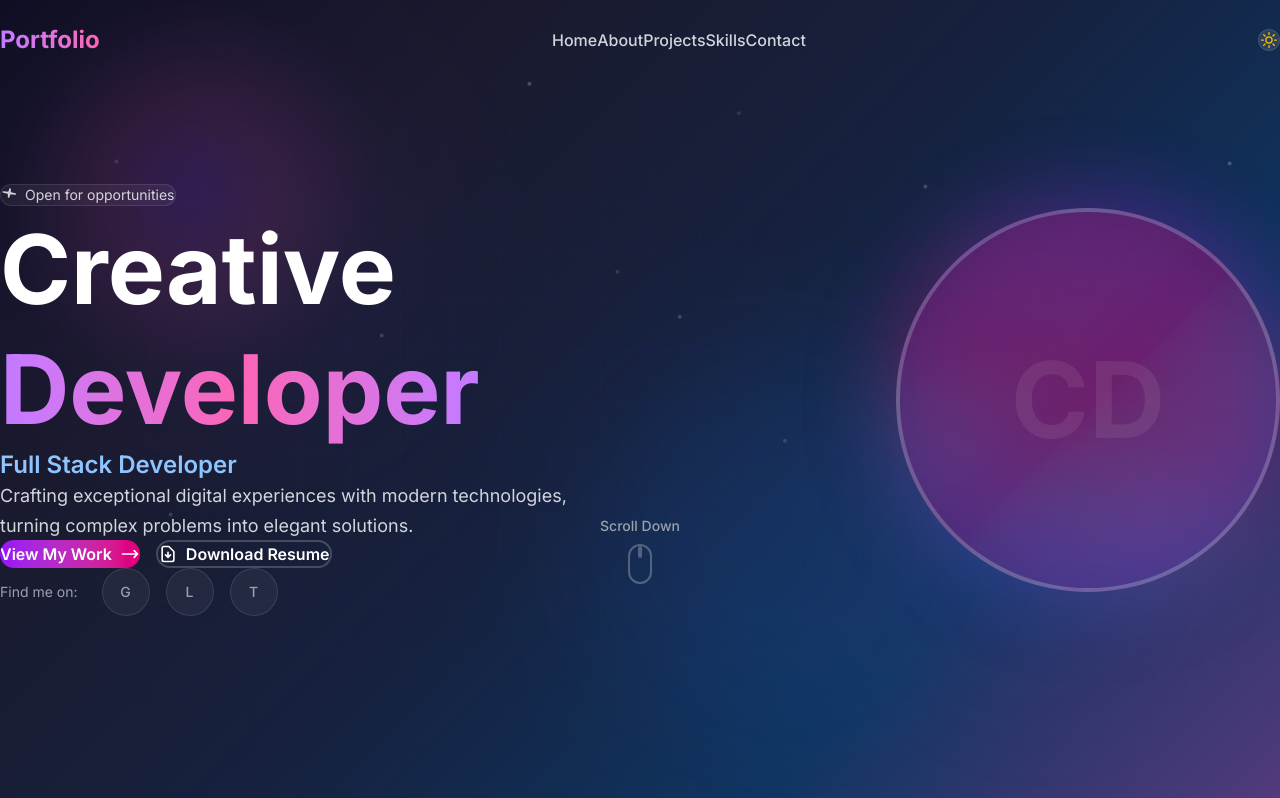
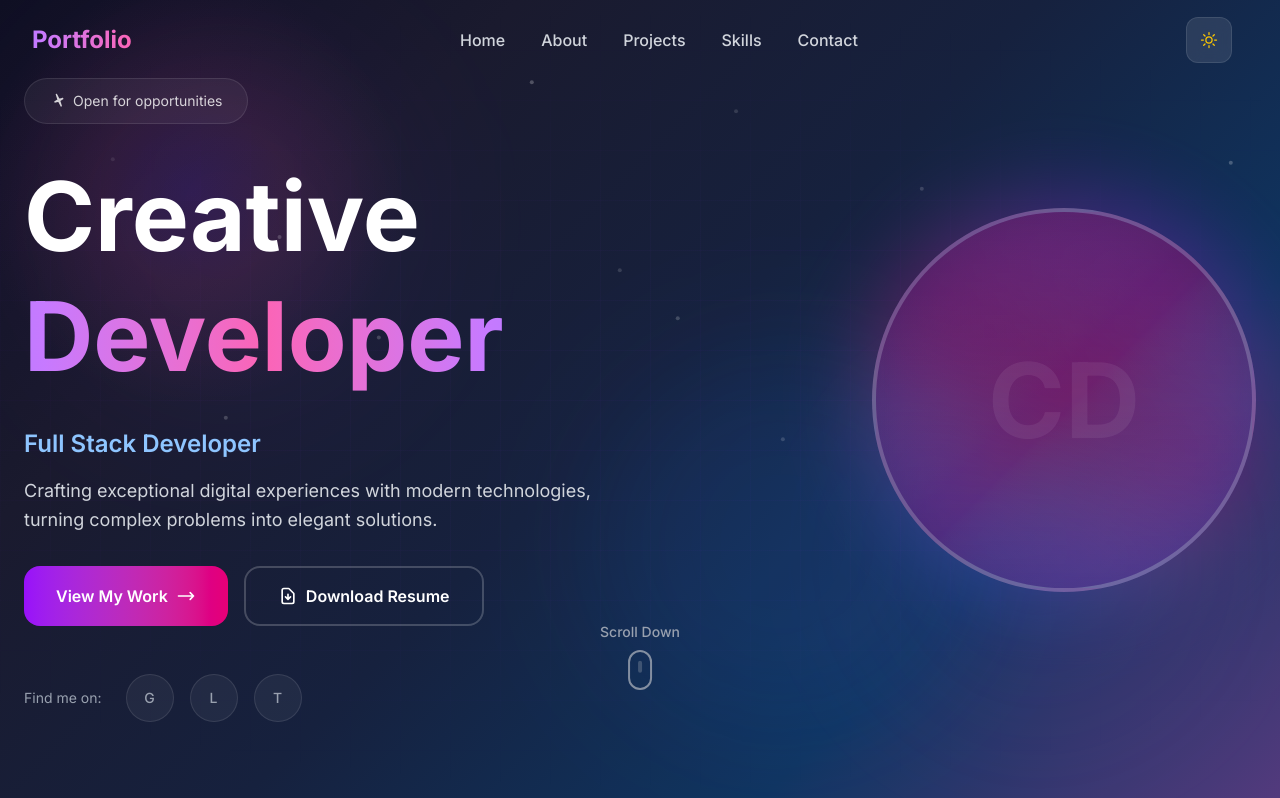
Before and after one commit to JAGADISHSUNILPEDNEKAR/portfolio, a Next.js app: page / in a window 1280 px wide. Shown: the top 798 px of the page. Built offline with nearby package versions, Linux system fonts and the light colour scheme.

Commit message:
Modified global.css for UI refinement

```diff
--- a/src/app/globals.css
+++ b/src/app/globals.css
@@ -1,97 +1,151 @@
 @import "tailwindcss";
 
 :root {
-  --background: #000000;
-  --foreground: #ffffff;
-}
+  --font-inter: 'Inter', -apple-system, BlinkMacSystemFont, 'Segoe UI', 'Roboto', 'Oxygen', 'Ubuntu', 'Cantarell', 'Fira Sans', 'Droid Sans', 'Helvetica Neue', sans-serif;
 
-@media (prefers-color-scheme: dark) {
-  :root {
-    --background: #000000;
-    --foreground: #ffffff;
-  }
-}
+  /* Custom properties for consistent theming */
+  --color-primary: theme('colors.blue.600');
+  --color-primary-dark: theme('colors.blue.700');
+  --color-secondary: theme('colors.purple.600');
+  --color-secondary-dark: theme('colors.purple.700');
 
-* {
-  box-sizing: border-box;
-  padding: 0;
-  margin: 0;
+  /* Animation durations */
+  --duration-fast: 200ms;
+  --duration-normal: 300ms;
+  --duration-slow: 500ms;
+
+  /* Shadows */
+  --shadow-glow: 0 0 20px rgb(59 130 246 / 0.3);
+  --shadow-glow-purple: 0 0 20px rgb(147 51 234 / 0.3);
 }
 
 html {
   scroll-behavior: smooth;
+  scroll-padding-top: 2rem;
 }
 
 body {
-  background: var(--background);
-  color: var(--foreground);
-  font-family: -apple-system, BlinkMacSystemFont, Segoe UI, Roboto, Oxygen,
-    Ubuntu, Cantarell, Fira Sans, Droid Sans, Helvetica Neue, sans-serif;
+  font-family: var(--font-inter);
   overflow-x: hidden;
+}
+
+/* Focus styles for accessibility */
+*:focus {
+  outline: 2px solid theme('colors.blue.500');
+  outline-offset: 2px;
+}
+
+*:focus:not(:focus-visible) {
+  outline: none;
+}
+
+*:focus-visible {
+  outline: 2px solid theme('colors.blue.500');
+  outline-offset: 2px;
 }
 
 /* Custom scrollbar */
 ::-webkit-scrollbar {
-  width: 10px;
+  width: 8px;
 }
 
 ::-webkit-scrollbar-track {
-  background: rgba(0, 0, 0, 0.1);
+  background: theme('colors.gray.900');
 }
 
 ::-webkit-scrollbar-thumb {
-  background: linear-gradient(to bottom, #a855f7, #ec4899);
-  border-radius: 5px;
+  background: theme('colors.gray.600');
+  border-radius: 4px;
 }
 
 ::-webkit-scrollbar-thumb:hover {
-  background: linear-gradient(to bottom, #9333ea, #db2777);
+  background: theme('colors.gray.500');
 }
 
-/* Gradient animation */
-@keyframes gradient {
-  0% {
-    background-position: 0% 50%;
+/* Selection styles */
+::selection {
+  background-color: theme('colors.blue.600');
+  color: white;
+}
+
+/* Smooth transitions for theme changes */
+* {
+  transition-property: color, background-color, border-color, text-decoration-color, fill, stroke;
+  transition-timing-function: cubic-bezier(0.4, 0, 0.2, 1);
+  transition-duration: var(--duration-fast);
+}
+
+/* Loading animation */
+@keyframes pulse-glow {
+  0%, 100% {
+    box-shadow: 0 0 20px rgb(59 130 246 / 0.3);
   }
   50% {
-    background-position: 100% 50%;
-  }
-  100% {
-    background-position: 0% 50%;
+    box-shadow: 0 0 30px rgb(59 130 246 / 0.6), 0 0 40px rgb(147 51 234 / 0.3);
   }
 }
 
-.animate-gradient {
-  animation: gradient 6s ease infinite;
+.animate-pulse-glow {
+  animation: pulse-glow 2s ease-in-out infinite;
 }
 
-/* Glassmorphism utilities */
-.glass {
-  background: rgba(255, 255, 255, 0.05);
-  backdrop-filter: blur(10px);
-  border: 1px solid rgba(255, 255, 255, 0.1);
+/* Gradient text utility */
+.gradient-text {
+  background: linear-gradient(135deg, theme('colors.blue.400'), theme('colors.purple.400'));
+  -webkit-background-clip: text;
+  -webkit-text-fill-color: transparent;
+  background-clip: text;
 }
 
-.glass-dark {
-  background: rgba(0, 0, 0, 0.5);
+/* Glass effect utility */
+.glass-effect {
+  background: rgba(255, 255, 255, 0.1);
   backdrop-filter: blur(10px);
-  border: 1px solid rgba(255, 255, 255, 0.1);
+  border: 1px solid rgba(255, 255, 255, 0.2);
 }
 
-/* Animation delays */
-.animation-delay-200 {
-  animation-delay: 200ms;
+/* Button hover effects */
+.btn-glow:hover {
+  box-shadow: var(--shadow-glow);
 }
 
-.animation-delay-400 {
-  animation-delay: 400ms;
+.btn-glow-purple:hover {
+  box-shadow: var(--shadow-glow-purple);
 }
 
-/* Glow effects */
-.glow-purple {
-  box-shadow: 0 0 30px rgba(168, 85, 247, 0.5);
+/* Reduced motion support */
+@media (prefers-reduced-motion: reduce) {
+  *,
+  *::before,
+  *::after {
+    animation-duration: 0.01ms !important;
+    animation-iteration-count: 1 !important;
+    transition-duration: 0.01ms !important;
+    scroll-behavior: auto !important;
+  }
+
+  html {
+    scroll-behavior: auto;
+  }
 }
 
-.glow-pink {
-  box-shadow: 0 0 30px rgba(236, 72, 153, 0.5);
+/* Print styles */
+@media print {
+  body {
+    background: white !important;
+    color: black !important;
+  }
+
+  .no-print {
+    display: none !important;
+  }
 }
+
+/* High contrast mode support */
+@media (prefers-contrast: high) {
+  .gradient-text {
+    background: none;
+    -webkit-text-fill-color: currentColor;
+    color: theme('colors.white');
+  }
+}
```
